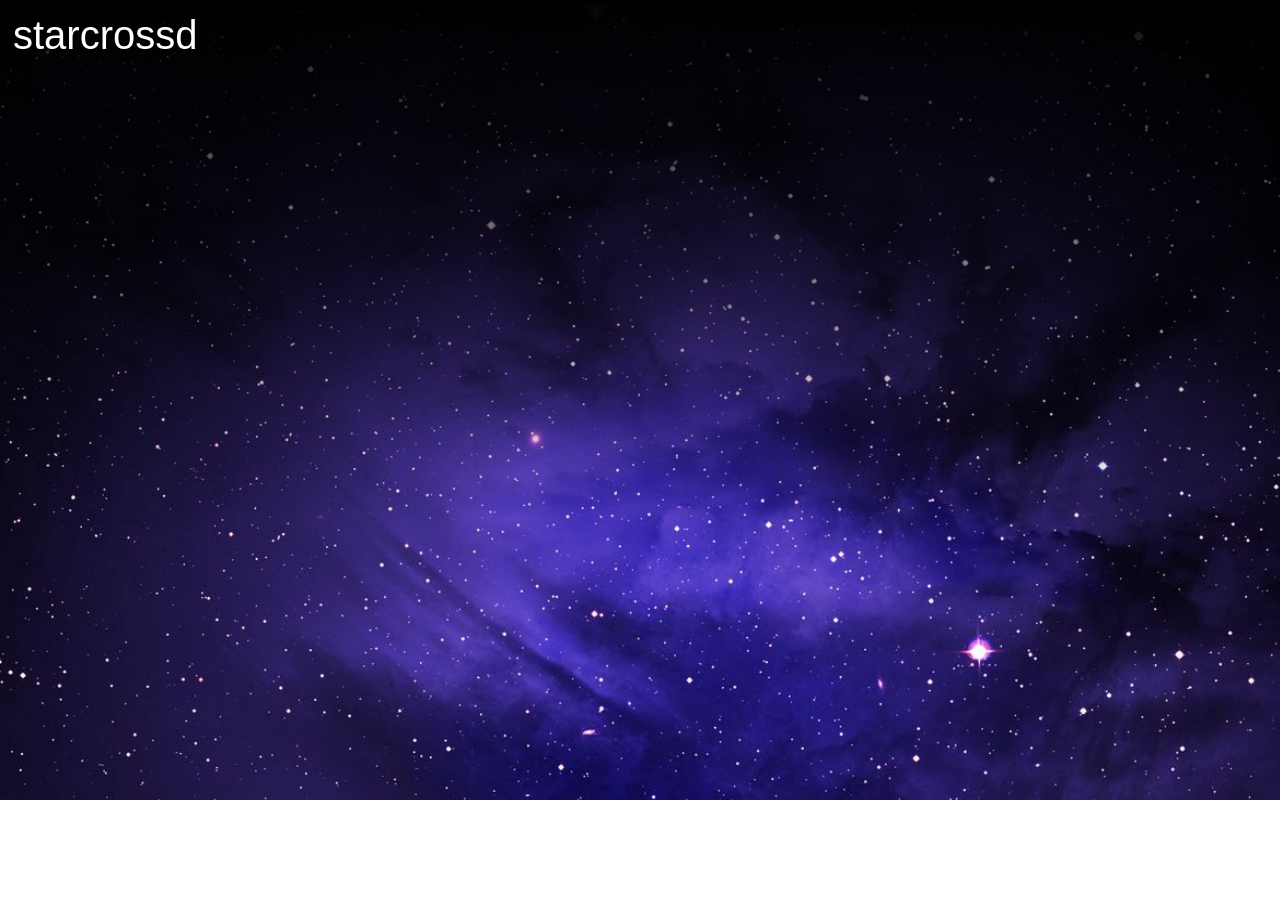
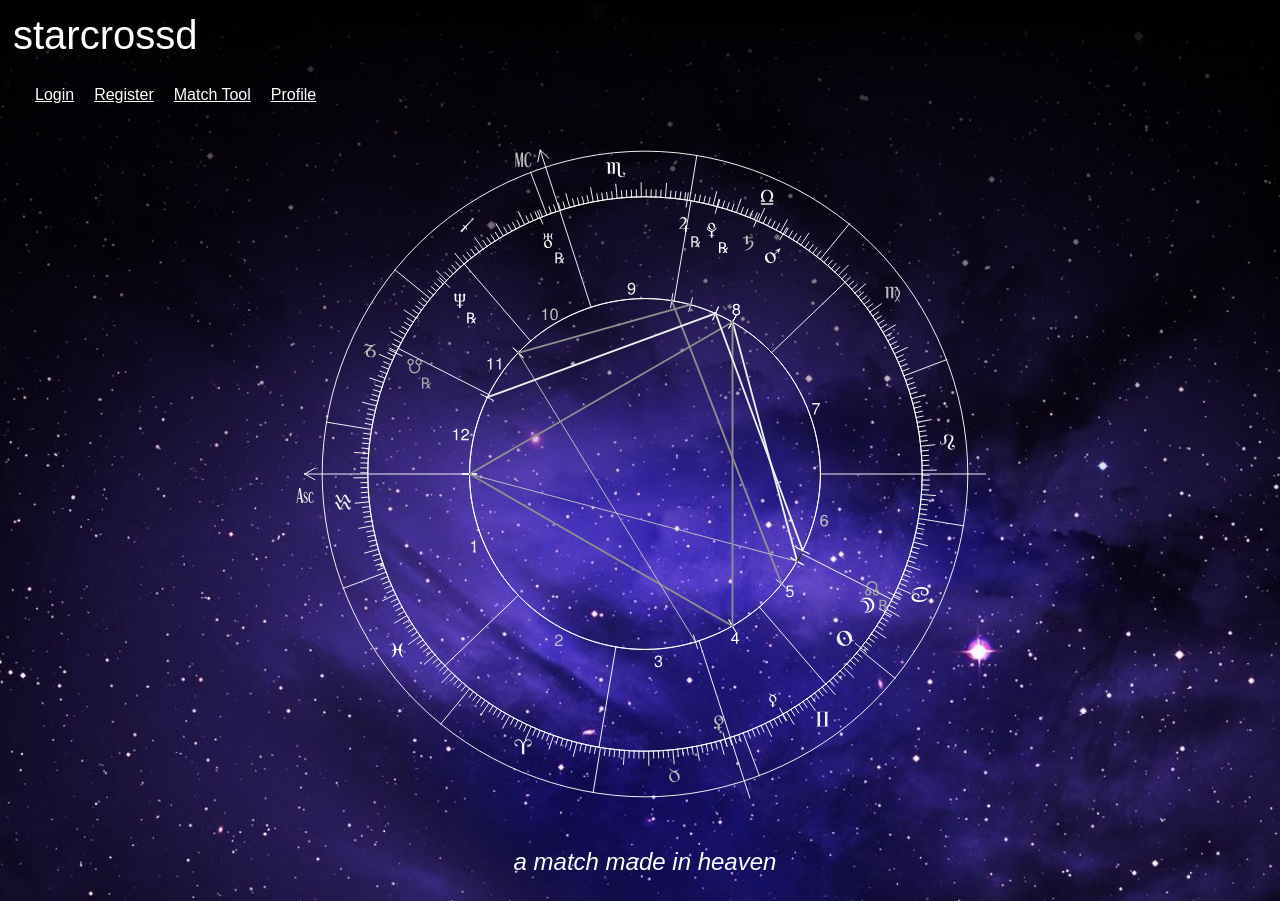
Before and after one commit to emgrow/startcrossed_app, a React (Create React App) app: page / in a window 1280 px wide. Before the commit this address had no page. Before the commit the page ends 800 px from the top, so only its background shows below. Built offline with nearby package versions, Linux system fonts and the light colour scheme; what parse would draw is missing.

Commit message:
changed the routing so the home page is the root

```diff
--- a/src/Components/Components.js
+++ b/src/Components/Components.js
@@ -16,7 +16,7 @@
   return (
     <Router>
       <Routes>
-        <Route path="/welcome" element={<Home/>} />
+        <Route path="/" element={<Home/>} />
         <Route path="/register" element={<Register/>} />
         <Route path="/login" element={<Login/>} />
         <Route path="/match" element={<Match/>} />
```
